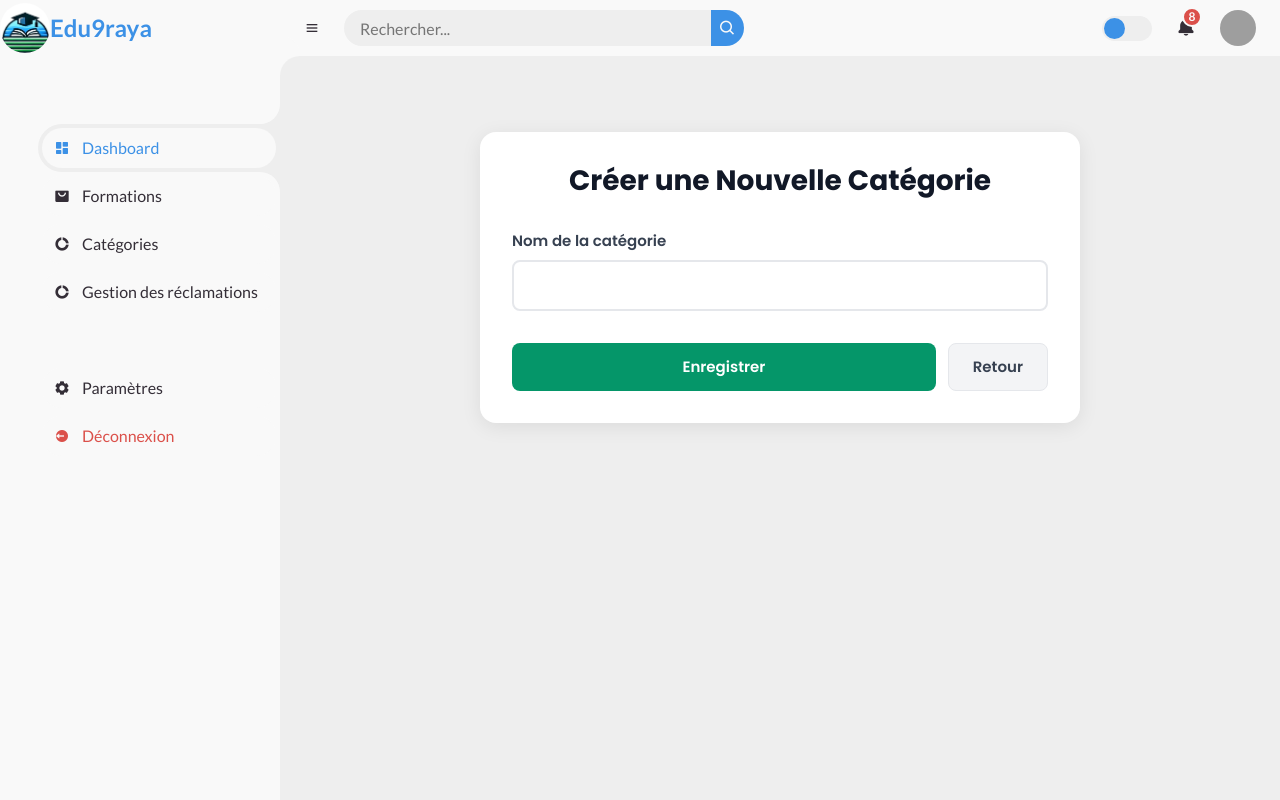
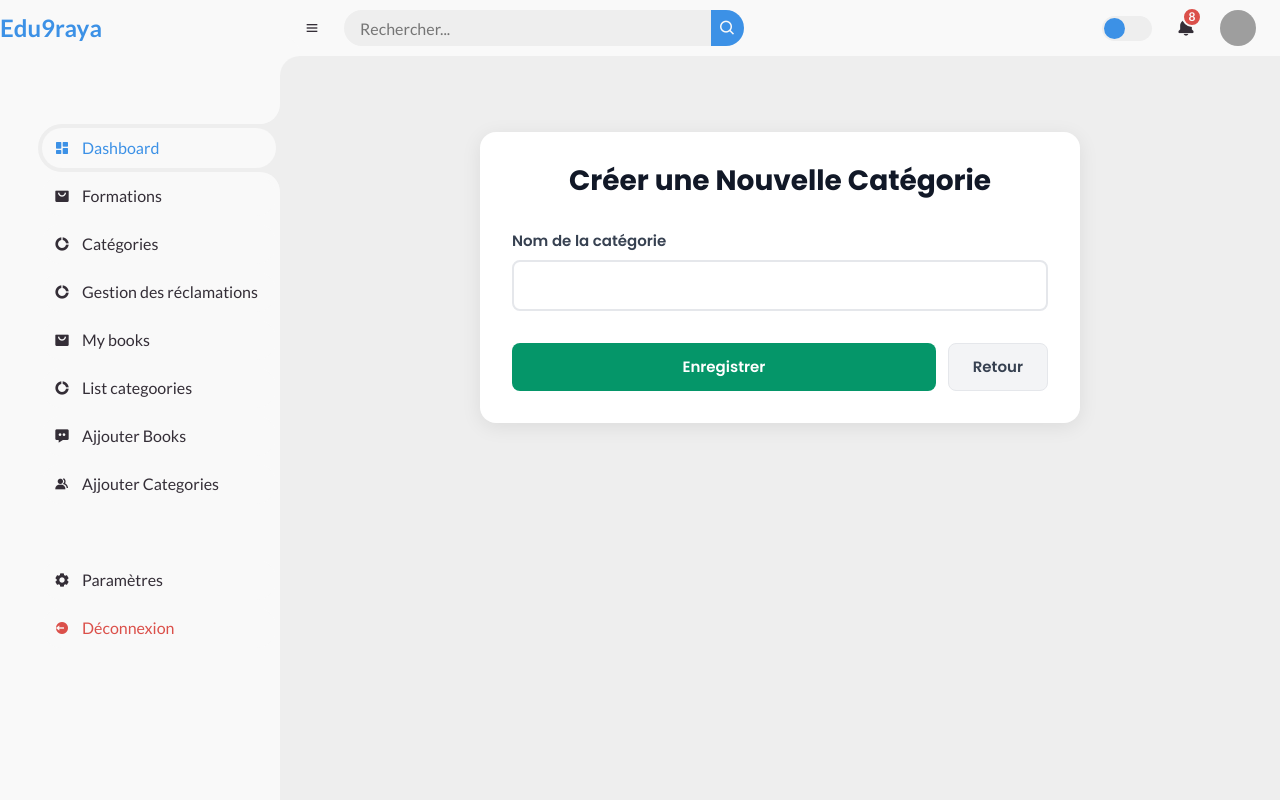
Before and after one commit to Ahmedbenmansour16/Edu9raya, a Symfony app: template templates/admin/categorie/new.html.twig in a window 1280 px wide. Run offline with Twig, Linux system fonts and the light colour scheme; the template is opened without the code that fills it, so the values that code supplies are empty; form fields are guessed from the names that the template uses; some libraries are stand-ins or nearby versions; grey boxes are pictures that could not be loaded.

Commit message:
Add files via upload

```diff
--- a/templates/admin/base.html.twig
+++ b/templates/admin/base.html.twig
@@ -654,9 +654,7 @@
     <!-- SIDEBAR -->
     <section id="sidebar">
         <a href="{{ path('admin_formation_index') }}" class="brand">
-            <span class="nav_image">
-                <img src="{{ asset('logo.jpg') }}" alt="Logo" class="resized-logoimage">
-            </span>
+
             <span class="text">Edu9raya</span>
         </a>
         <ul class="side-menu top">
@@ -684,6 +682,30 @@
                     <span class="text">Gestion des réclamations</span>
                 </a>
             </li>
+            <li>
+				<a href="{{ path('table_book') }}">
+					<i class='bx bxs-shopping-bag-alt' ></i>
+					<span class="text">My books</span>
+				</a>
+			</li>
+            <li>
+				<a href="{{ path('list_categorie') }}">
+					<i class='bx bxs-doughnut-chart' ></i>
+					<span class="text">List categoories</span>
+				</a>
+			</li>
+            <li>
+				<a href="{{ path('app_ajjouter') }}">
+					<i class='bx bxs-message-dots' ></i>
+					<span class="text">Ajjouter Books</span>
+				</a>
+			</li>
+            <li>
+				<a href="{{ path('add_categorie') }}">
+					<i class='bx bxs-group' ></i>
+					<span class="text">Ajjouter Categories</span>
+				</a>
+			</li>
         </ul>
         <ul class="side-menu">
             <li>
```
